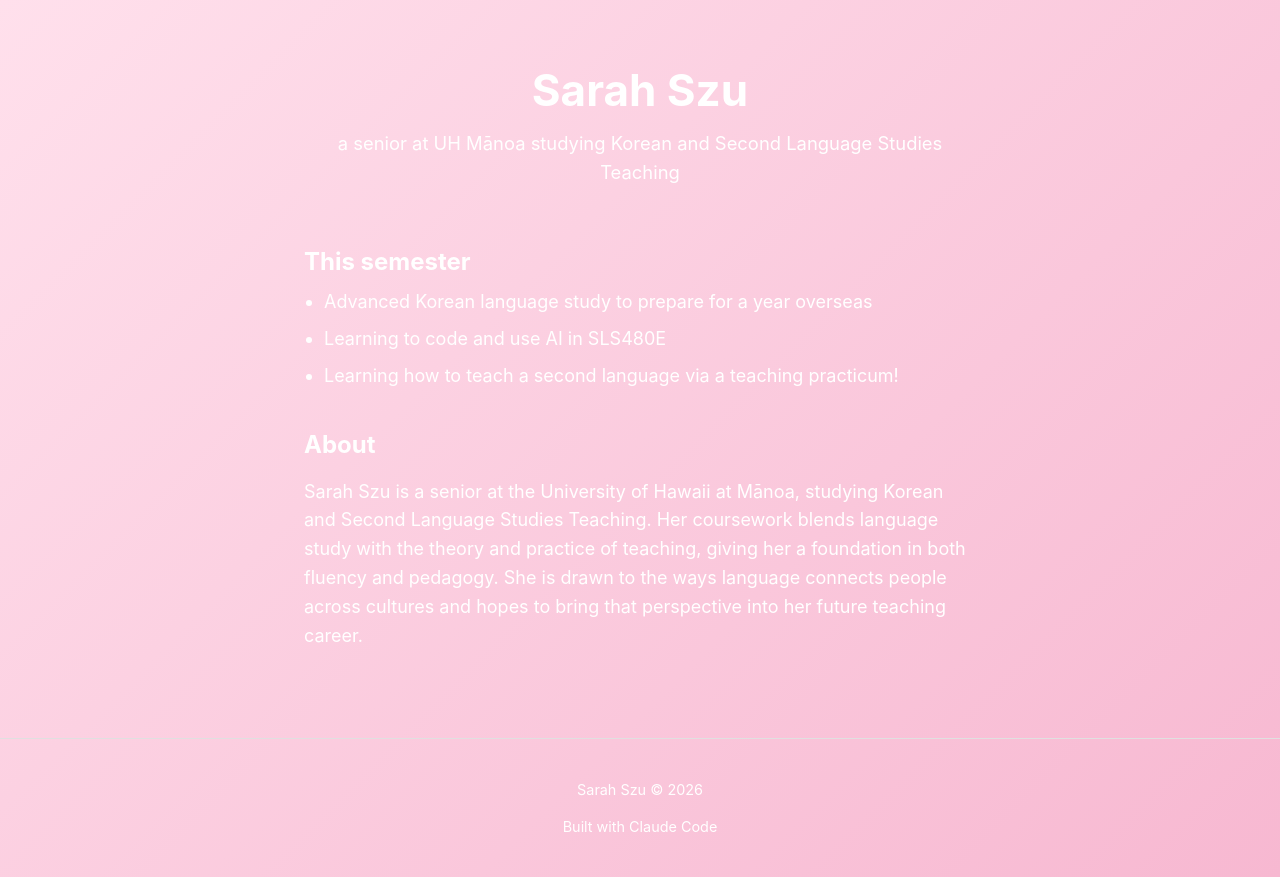
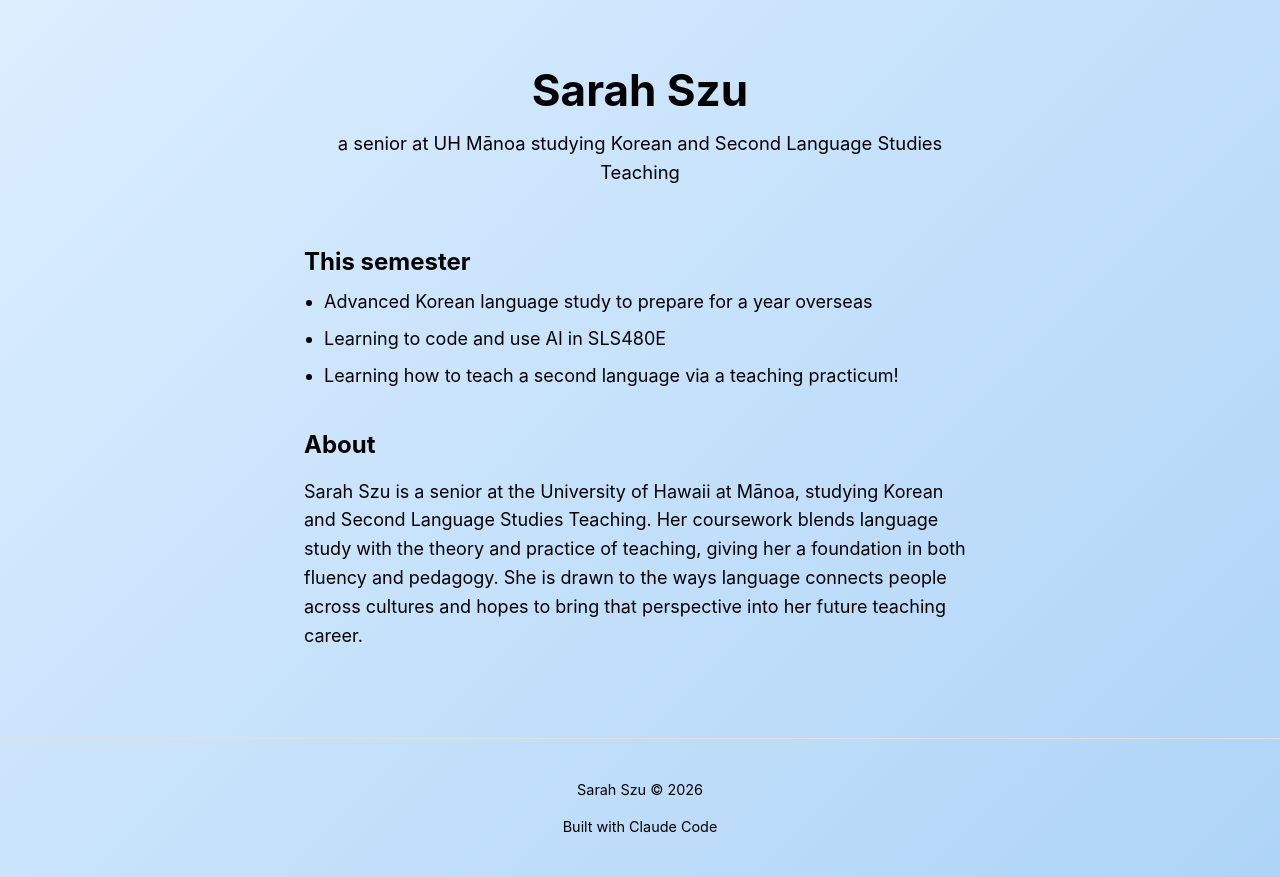
Before and after one commit to sarahszu/AI-Workshop, a Next.js app: page / in a window 1280 px wide. Built offline with nearby package versions, Linux system fonts and the light colour scheme.

Commit message:
Switch homepage background to light blue gradient with black text
Co-Authored-By: Claude Sonnet 5 <noreply@anthropic.com>
Claude-Session: https://claude.ai/code/session_01B1mtGPQ5zx8rfJTKy84FSZ

```diff
--- a/app/globals.css
+++ b/app/globals.css
@@ -1,9 +1,9 @@
 :root {
   --accent: #e8a0bf;
-  --text: #ffffff;
-  --muted: #ffffff;
-  --background-start: #ffe0ec;
-  --background-end: #f7b8d1;
+  --text: #000000;
+  --muted: #000000;
+  --background-start: #dceeff;
+  --background-end: #aed4f7;
   --max-width: 720px;
 }
 
```
